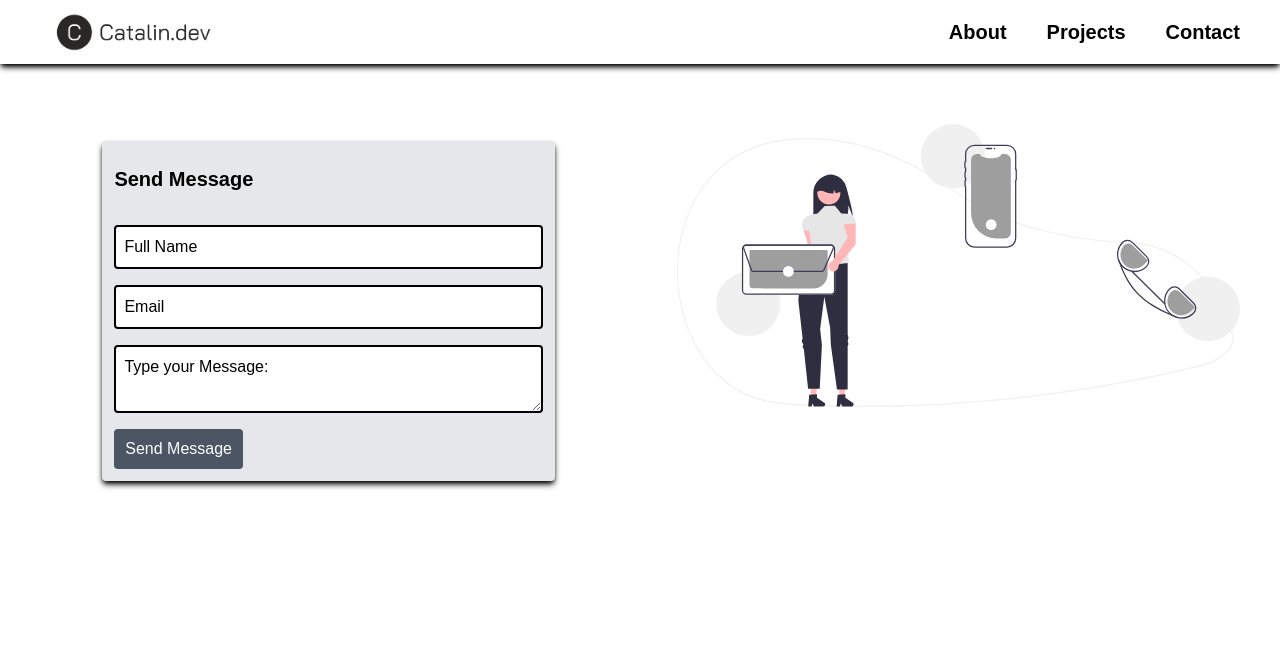
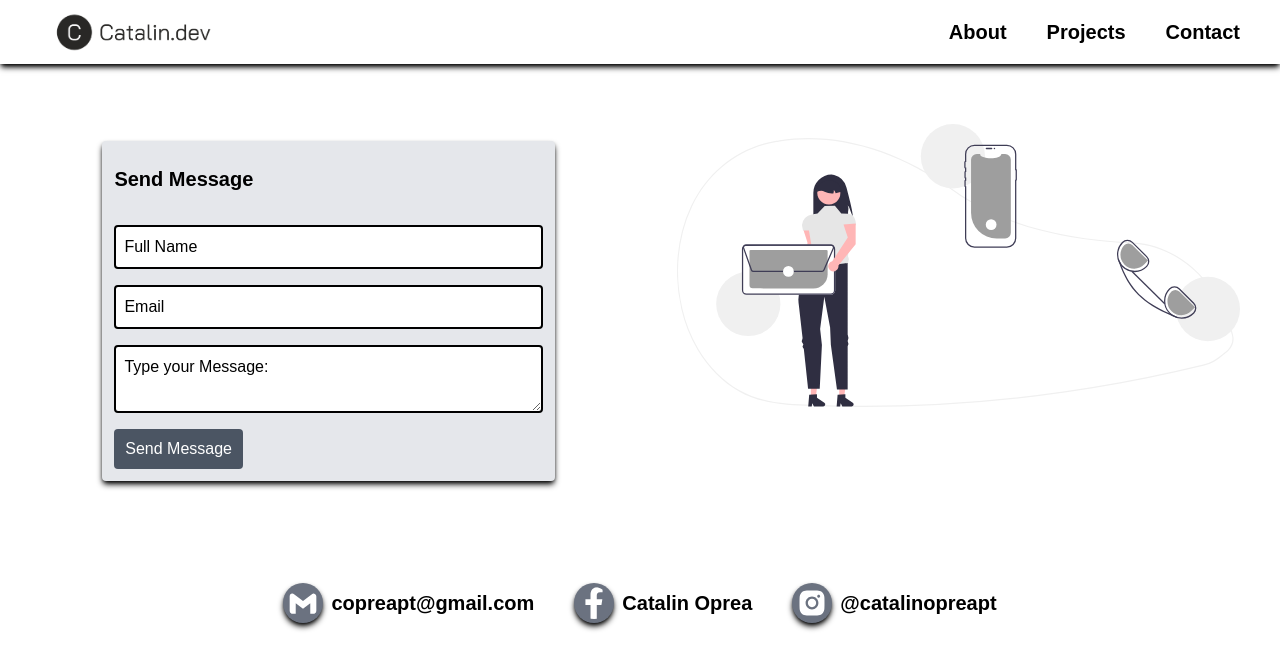
Before and after one commit to copreapt/my-portfolio-website, a React (Vite) app: page /contact in a window 1280 px wide. Shown: the top 670 px of the page. Built offline with nearby package versions, Linux system fonts and the light colour scheme; a web font is replaced by a local one.

Commit message:
added socials to contact

```diff
--- a/src/pages/Contact.jsx
+++ b/src/pages/Contact.jsx
@@ -1,7 +1,9 @@
 import React from 'react'
-import { FaPhone, FaFacebookF } from "react-icons/fa";
+import { FaFacebookF } from "react-icons/fa";
 import { AiFillInstagram } from "react-icons/ai";
+import {BiLogoGmail} from 'react-icons/bi'
 import img from '../assets/contact.svg'
+
 
 const Contact = () => {
 
@@ -12,6 +14,7 @@ const Contact = () => {
   };
 
   return (
+    <>
       <section className="flex justify-evenly space-x-5">
         {/* form */}
         <div className="w-[60%] m-[8%] mt-[6%]">
@@ -44,7 +47,7 @@ const Contact = () => {
             ></textarea>
             <button
               type="submit"
-            className="w-[30%] bg-gray-600 text-white p-2 rounded hover:bg-white hover:text-black hover:border hover:border-black"
+              className="w-[30%] bg-gray-600 text-white p-2 rounded hover:bg-white hover:text-black hover:border hover:border-black ease-in-out duration-500"
             >
               Send Message
             </button>
@@ -55,6 +58,37 @@ const Contact = () => {
           <img src={img} alt="contact image" className="pr-10 pt-[10%]" />
         </div>
       </section>
+      <footer className="flex  justify-center">
+        <div className="flex space-x-10">
+          <div className="flex items-center space-x-2 cursor-pointer">
+            <BiLogoGmail className="text-3xl text-white bg-gray-500 rounded-full w-10 h-10 p-1 shadow-md shadow-black" />
+            <h1 className="font-bold text-xl">copreapt@gmail.com</h1>
+          </div>
+          <div className="flex items-center space-x-2 cursor-pointer">
+            <FaFacebookF className="text-3xl text-white bg-gray-500 rounded-full w-10 h-10 p-1 shadow-md shadow-black" />
+            <h1 className="font-bold text-xl">
+              <a
+                href="https://www.facebook.com/profile.php?id=100011434323497"
+                target="_blank"
+              >
+                Catalin Oprea
+              </a>
+            </h1>
+          </div>
+          <div className="flex items-center space-x-2 cursor-pointer">
+            <AiFillInstagram className="text-3xl text-white bg-gray-500 rounded-full w-10 h-10 p-1 shadow-md shadow-black" />
+            <h1 className="font-bold text-xl">
+              <a
+                href="https://www.instagram.com/catalinopreapt/"
+                target="_blank"
+              >
+                @catalinopreapt
+              </a>
+            </h1>
+          </div>
+        </div>
+      </footer>
+    </>
   );
 }
 
```
Lines whose indentation alone changed are shown as unchanged.
